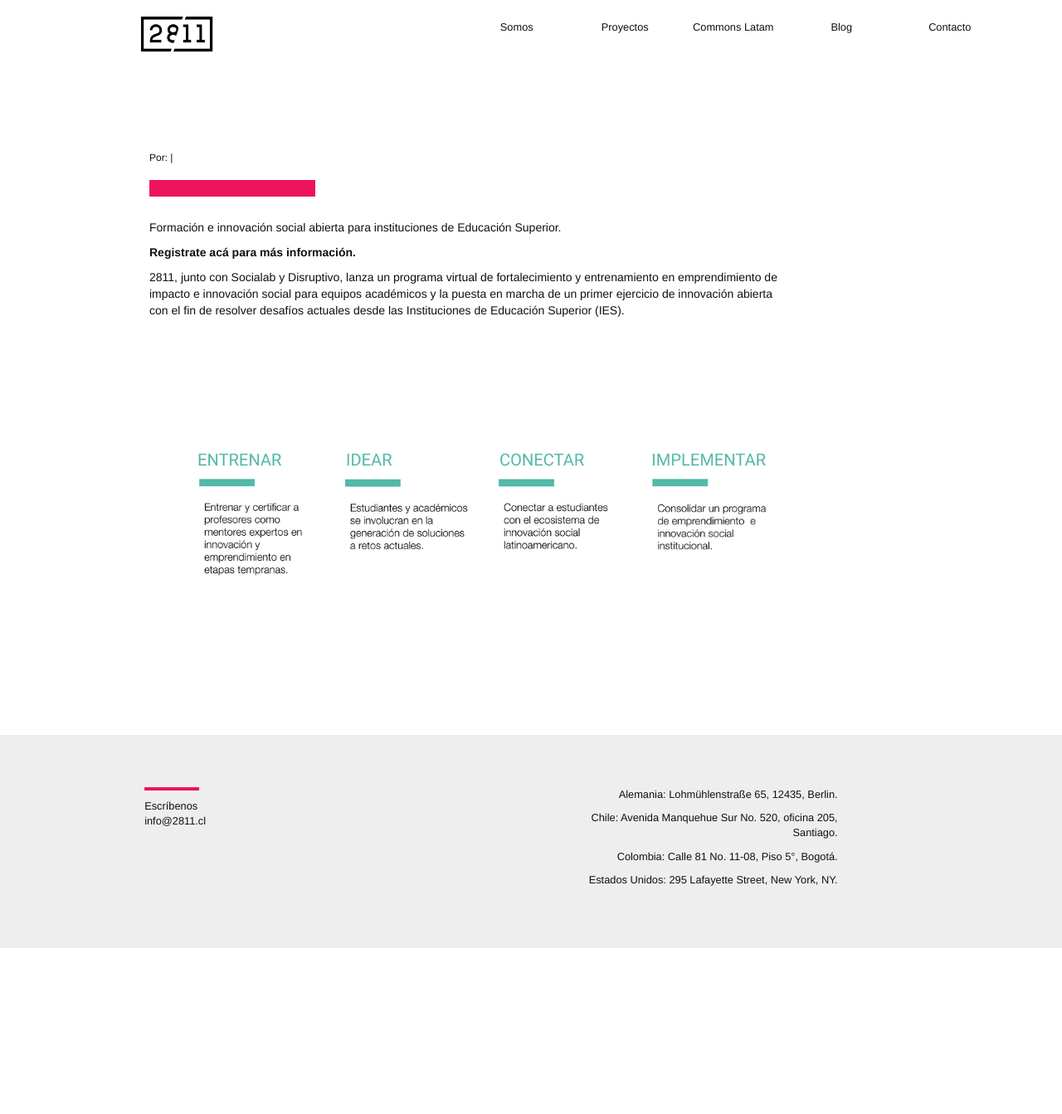
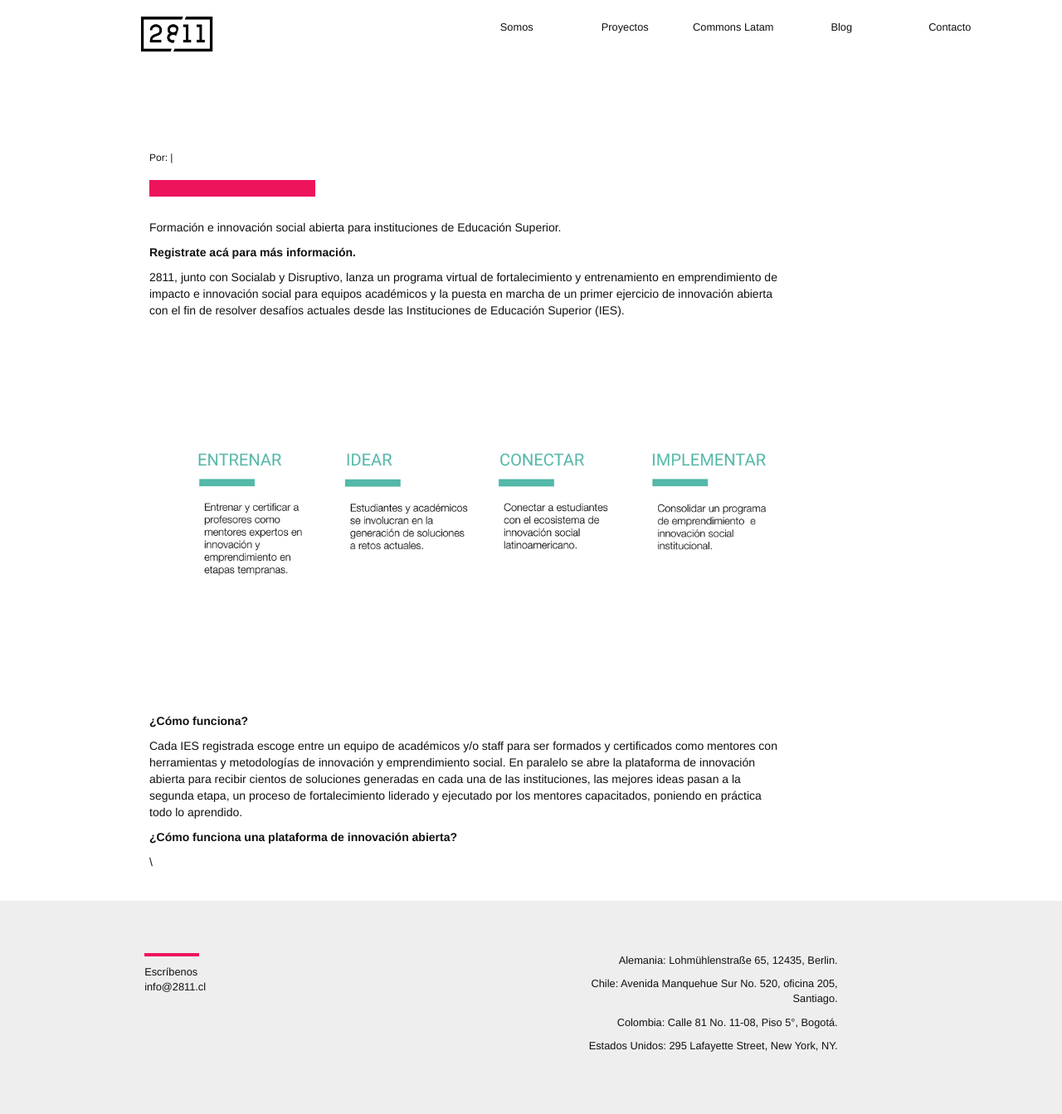
Before and after one commit to 2811Chile/2811Chile.github.io, a Jekyll site: the page built from _posts/2020-05-08-trasciende.markdown, in a window 1280 px wide. Shown: the whole page at 83% size. Built offline with Jekyll 4.4.1, drawn with Linux system fonts in a browser that asks for light colours; nearby versions of some CDN libraries; some web fonts are replaced; our own code applies the rules of GitHub Pages for plain Markdown files; before the commit the page ends 1143 px from its top, so only the background shows below that.

Commit message:
Updated Trasciende

```diff
--- a/_posts/2020-05-08-trasciende.markdown
+++ b/_posts/2020-05-08-trasciende.markdown
@@ -13,3 +13,11 @@ Formación e innovación social abierta para instituciones de Educación Superio
 2811, junto con Socialab y Disruptivo, lanza un programa virtual de fortalecimiento y entrenamiento en emprendimiento de impacto e innovación social para equipos académicos y la puesta en marcha de un primer ejercicio de innovación abierta con el fin de resolver desafíos actuales desde las Instituciones de Educación Superior (IES).
 
 ![Diseño sin título (5).png](/uploads/Disen%CC%83o%20sin%20ti%CC%81tulo%20(5).png)
+
+**¿Cómo funciona?**
+
+Cada IES registrada escoge entre un equipo de académicos  y/o staff para ser formados y certificados como mentores con herramientas y metodologías de innovación y emprendimiento social. En paralelo se abre la plataforma de innovación abierta para recibir cientos de soluciones generadas en cada una de las instituciones, las mejores ideas pasan a la segunda etapa, un proceso de fortalecimiento liderado y ejecutado por los mentores capacitados, poniendo en práctica todo lo aprendido.
+
+**¿Cómo funciona una plataforma de innovación abierta?**
+
+\
```
